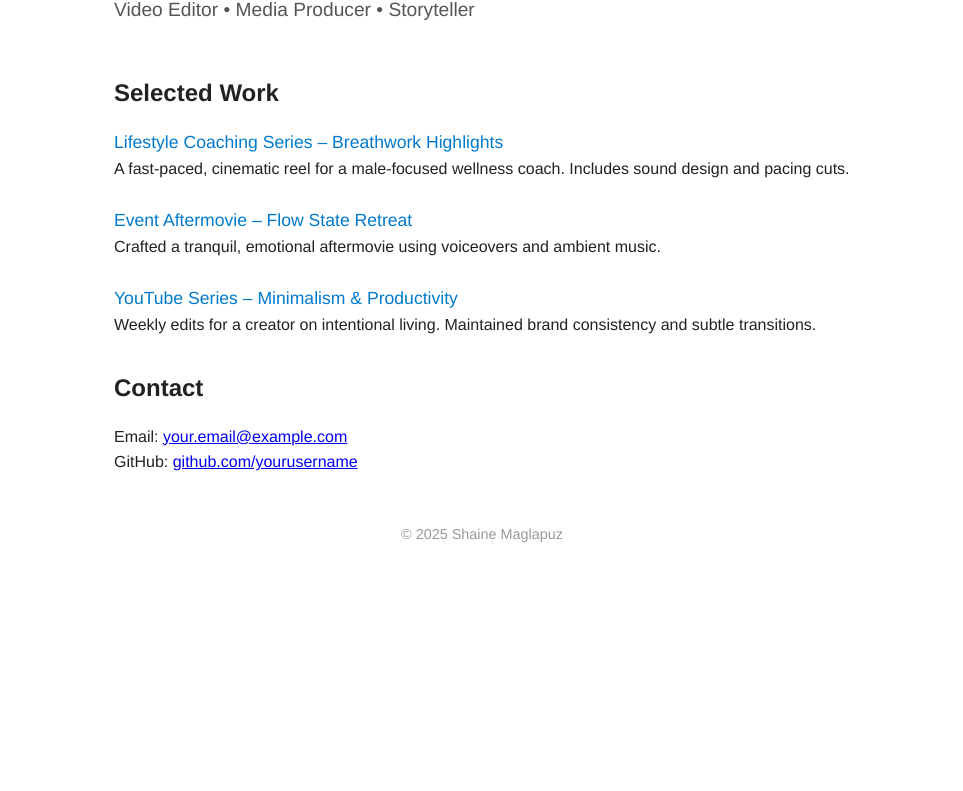
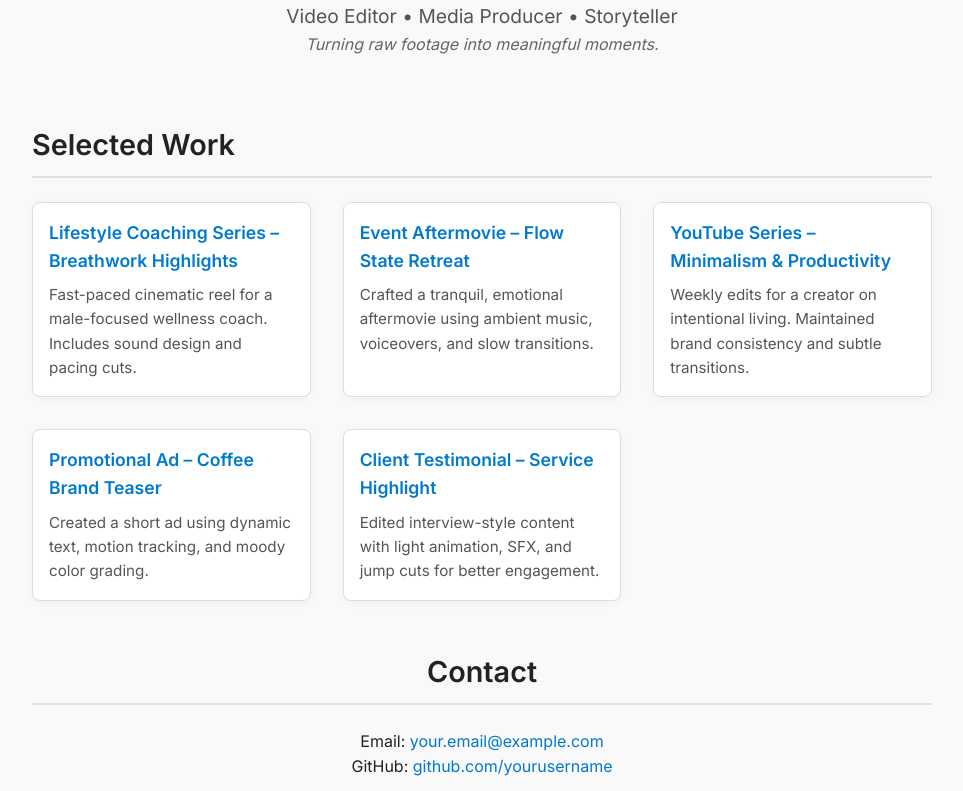
Before and after one commit to shainemaglapuz/videoeditorport, a plain HTML site: page index.html in a window 1280 px wide. Shown: the part 109-900 px from the top of the page, without its empty margins (158-1121 px from the left). Before the commit the page ends 800 px from the top, so only its background shows below. Drawn offline with Linux system fonts and the light colour scheme.

Commit message:
Update index.html

```diff
--- a/index.html
+++ b/index.html
@@ -3,7 +3,8 @@
 <head>
   <meta charset="UTF-8" />
   <meta name="viewport" content="width=device-width, initial-scale=1.0" />
-  <title>My Video Editing Portfolio</title>
+  <title>Shaine Maglapuz | Video Editor</title>
+  <link href="https://fonts.googleapis.com/css2?family=Inter:wght@400;600&display=swap" rel="stylesheet">
   <style>
     * {
       margin: 0;
@@ -11,19 +12,22 @@
       box-sizing: border-box;
     }
     body {
-      font-family: 'Helvetica Neue', sans-serif;
-      background-color: #ffffff;
+      font-family: 'Inter', sans-serif;
+      background-color: #f9f9f9;
       color: #222;
       line-height: 1.6;
       padding: 2rem;
-      max-width: 800px;
+    }
+    .container {
+      max-width: 900px;
       margin: auto;
     }
     header {
-      margin-bottom: 3rem;
+      margin-bottom: 4rem;
+      text-align: center;
     }
     header h1 {
-      font-size: 2.5rem;
+      font-size: 2.75rem;
       font-weight: 600;
       margin-bottom: 0.5rem;
     }
@@ -32,54 +36,98 @@
       color: #555;
     }
     section {
-      margin-bottom: 2rem;
+      margin-bottom: 3rem;
     }
     h2 {
-      font-size: 1.5rem;
-      margin-bottom: 1rem;
+      font-size: 1.8rem;
+      border-bottom: 2px solid #e0e0e0;
+      padding-bottom: 0.5rem;
+      margin-bottom: 1.5rem;
+    }
+    .portfolio-grid {
+      display: grid;
+      grid-template-columns: repeat(auto-fit, minmax(260px, 1fr));
+      gap: 2rem;
     }
     .portfolio-item {
-      margin-bottom: 1.5rem;
+      background: white;
+      border: 1px solid #ddd;
+      border-radius: 8px;
+      padding: 1rem;
+      box-shadow: 0 2px 8px rgba(0,0,0,0.04);
+      transition: transform 0.2s ease;
+    }
+    .portfolio-item:hover {
+      transform: translateY(-5px);
     }
     .portfolio-item a {
       font-size: 1.1rem;
+      font-weight: 600;
       color: #007acc;
       text-decoration: none;
+      display: inline-block;
+      margin-bottom: 0.5rem;
     }
-    .portfolio-item a:hover {
-      text-decoration: underline;
+    .portfolio-item p {
+      color: #555;
+      font-size: 0.95rem;
+    }
+    .tagline {
+      font-style: italic;
+      color: #666;
+      margin-bottom: 2rem;
+      text-align: center;
+    }
+    .contact {
+      text-align: center;
+    }
+    .contact a {
+      color: #007acc;
+      text-decoration: none;
     }
     footer {
       text-align: center;
       font-size: 0.9rem;
       color: #999;
-      margin-top: 3rem;
+      margin-top: 4rem;
     }
   </style>
 </head>
 <body>
+  <div class="container">
     <header>
       <h1>Shaine Maglapuz</h1>
       <p>Video Editor • Media Producer • Storyteller</p>
+      <div class="tagline">Turning raw footage into meaningful moments.</div>
     </header>
 
     <section>
       <h2>Selected Work</h2>
+      <div class="portfolio-grid">
         <div class="portfolio-item">
           <a href="https://example.com/project1" target="_blank">Lifestyle Coaching Series – Breathwork Highlights</a>
-      <p>A fast-paced, cinematic reel for a male-focused wellness coach. Includes sound design and pacing cuts.</p>
+          <p>Fast-paced cinematic reel for a male-focused wellness coach. Includes sound design and pacing cuts.</p>
         </div>
         <div class="portfolio-item">
           <a href="https://example.com/project2" target="_blank">Event Aftermovie – Flow State Retreat</a>
-      <p>Crafted a tranquil, emotional aftermovie using voiceovers and ambient music.</p>
+          <p>Crafted a tranquil, emotional aftermovie using ambient music, voiceovers, and slow transitions.</p>
         </div>
         <div class="portfolio-item">
           <a href="https://example.com/project3" target="_blank">YouTube Series – Minimalism & Productivity</a>
           <p>Weekly edits for a creator on intentional living. Maintained brand consistency and subtle transitions.</p>
         </div>
+        <div class="portfolio-item">
+          <a href="https://example.com/project4" target="_blank">Promotional Ad – Coffee Brand Teaser</a>
+          <p>Created a short ad using dynamic text, motion tracking, and moody color grading.</p>
+        </div>
+        <div class="portfolio-item">
+          <a href="https://example.com/project5" target="_blank">Client Testimonial – Service Highlight</a>
+          <p>Edited interview-style content with light animation, SFX, and jump cuts for better engagement.</p>
+        </div>
+      </div>
     </section>
 
-  <section>
+    <section class="contact">
       <h2>Contact</h2>
       <p>Email: <a href="mailto:your.email@example.com">your.email@example.com</a></p>
       <p>GitHub: <a href="https://github.com/yourusername" target="_blank">github.com/yourusername</a></p>
@@ -88,5 +136,6 @@
     <footer>
       <p>&copy; 2025 Shaine Maglapuz</p>
     </footer>
+  </div>
 </body>
 </html>
```
Lines whose indentation alone changed are shown as unchanged.
